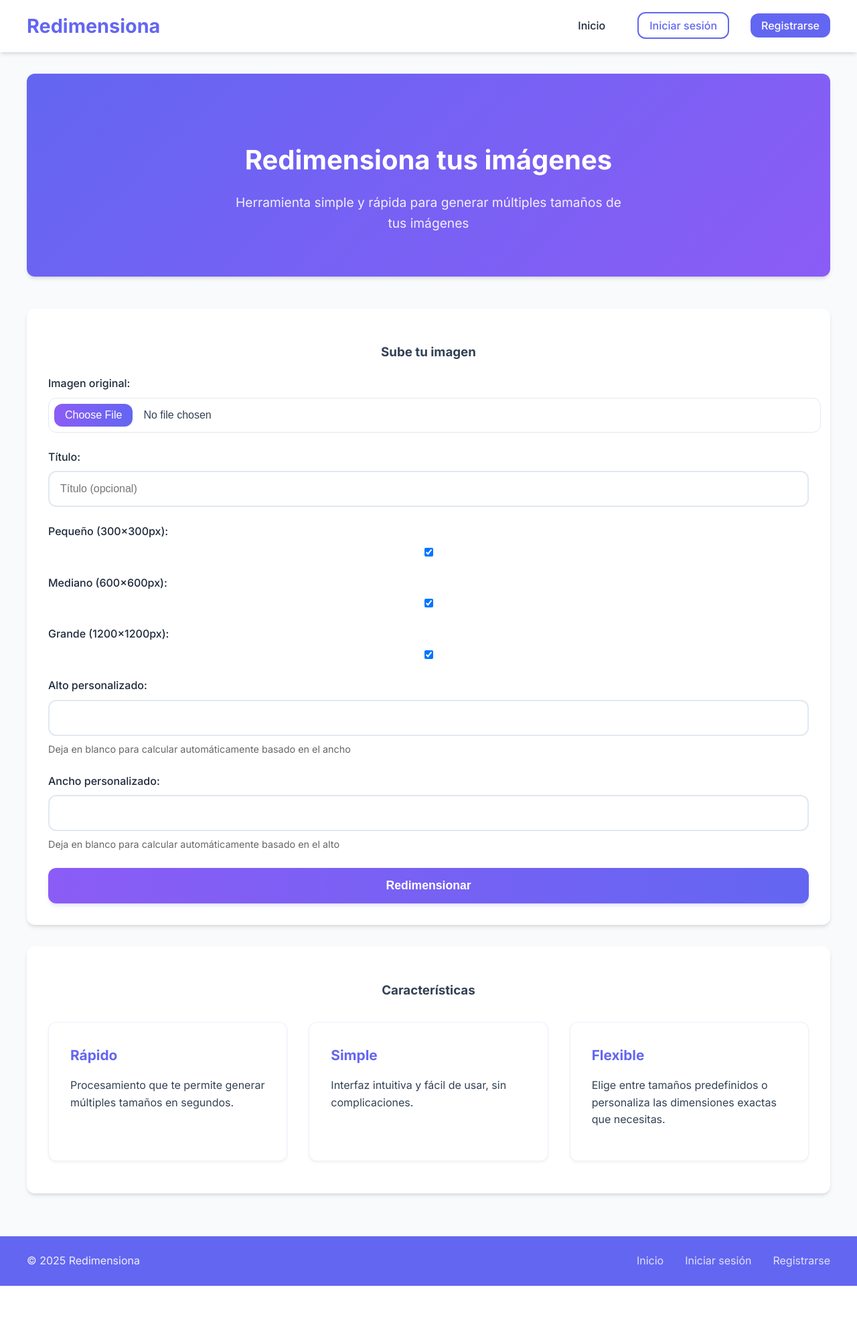
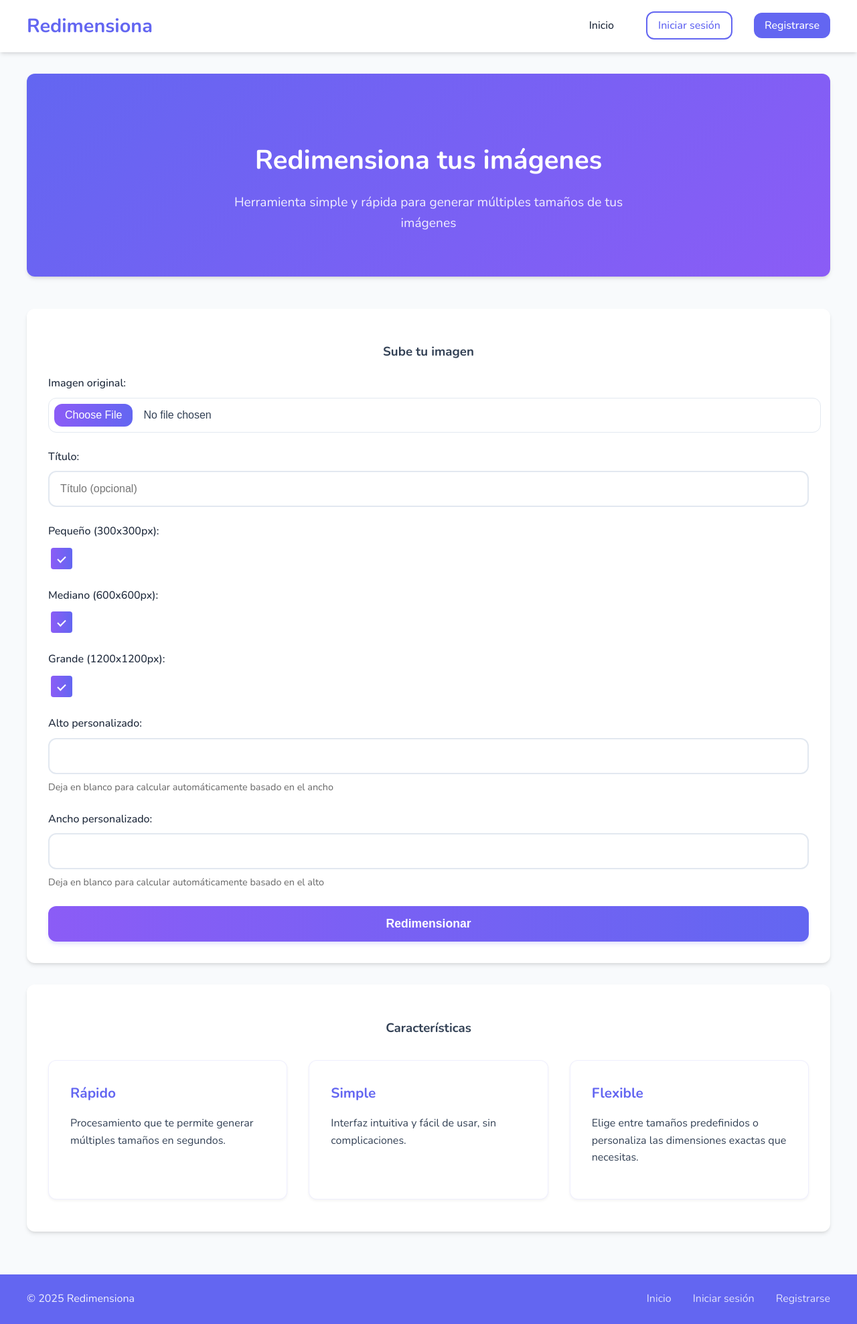
Before and after one commit to Jaolmos/redimensiona-django, a Django app: page / in a window 1280 px wide. Shown: the whole page at 67% size. Before the commit the page ends 1920 px from the top, so only its background shows below. Run offline with Django 5.2, Linux system fonts and the light colour scheme; parts of the project's set-up code (start-up, migrations or seed data) failed here and were passed over.

Commit message:
feat: cambio de fuente de Inter a Nunito

```diff
--- a/apps/core/templates/core/base.html
+++ b/apps/core/templates/core/base.html
@@ -17,7 +17,7 @@
     <!-- Fuentes -->
     <link rel="preconnect" href="https://fonts.googleapis.com">
     <link rel="preconnect" href="https://fonts.gstatic.com" crossorigin>
-    <link href="https://fonts.googleapis.com/css2?family=Inter:wght@400;500;600;700&display=swap" rel="stylesheet">
+    <link href="https://fonts.googleapis.com/css2?family=Nunito:wght@400;500;600;700&display=swap" rel="stylesheet">
 </head>
 <body>
     {% include 'core/includes/nav.html' %}
--- a/static/css/styles.css
+++ b/static/css/styles.css
@@ -1,5 +1,5 @@
-/* Importar fuente Inter */
-@import url('https://fonts.googleapis.com/css2?family=Inter:wght@400;500;600;700&display=swap');
+/* Importar fuente Nunito */
+@import url('https://fonts.googleapis.com/css2?family=Nunito:wght@400;500;600;700&display=swap');
 
 /* Variables globales */
 :root {
@@ -19,7 +19,7 @@
 
 /* Estilos generales */
 body {
-    font-family: 'Inter', 'Segoe UI', system-ui, -apple-system, sans-serif;
+    font-family: 'Nunito', 'Segoe UI', system-ui, -apple-system, sans-serif;
     line-height: 1.6;
     color: var(--text-color);
     background-color: var(--background-color);
@@ -883,3 +883,43 @@ button[type="submit"]:hover {
         max-height: 300px;
     }
 }
+
+/* Estilos para checkboxes */
+input[type="checkbox"] {
+    appearance: none;
+    -webkit-appearance: none;
+    width: 20px;
+    height: 20px;
+    border: 2px solid #E2E8F0;
+    border-radius: 4px;
+    outline: none;
+    cursor: pointer;
+    position: relative;
+    background: white;
+    transition: all 0.3s ease;
+}
+
+input[type="checkbox"]:hover {
+    border-color: var(--accent-color);
+}
+
+input[type="checkbox"]:checked {
+    background: linear-gradient(to right, var(--accent-color), var(--primary-color));
+    border: none;
+}
+
+input[type="checkbox"]:checked::before {
+    content: '';
+    position: absolute;
+    left: 50%;
+    top: 50%;
+    transform: translate(-50%, -50%) rotate(45deg);
+    width: 5px;
+    height: 10px;
+    border: solid white;
+    border-width: 0 2px 2px 0;
+}
+
+input[type="checkbox"]:focus {
+    box-shadow: 0 0 0 3px rgba(99, 102, 241, 0.1);
+}
```
